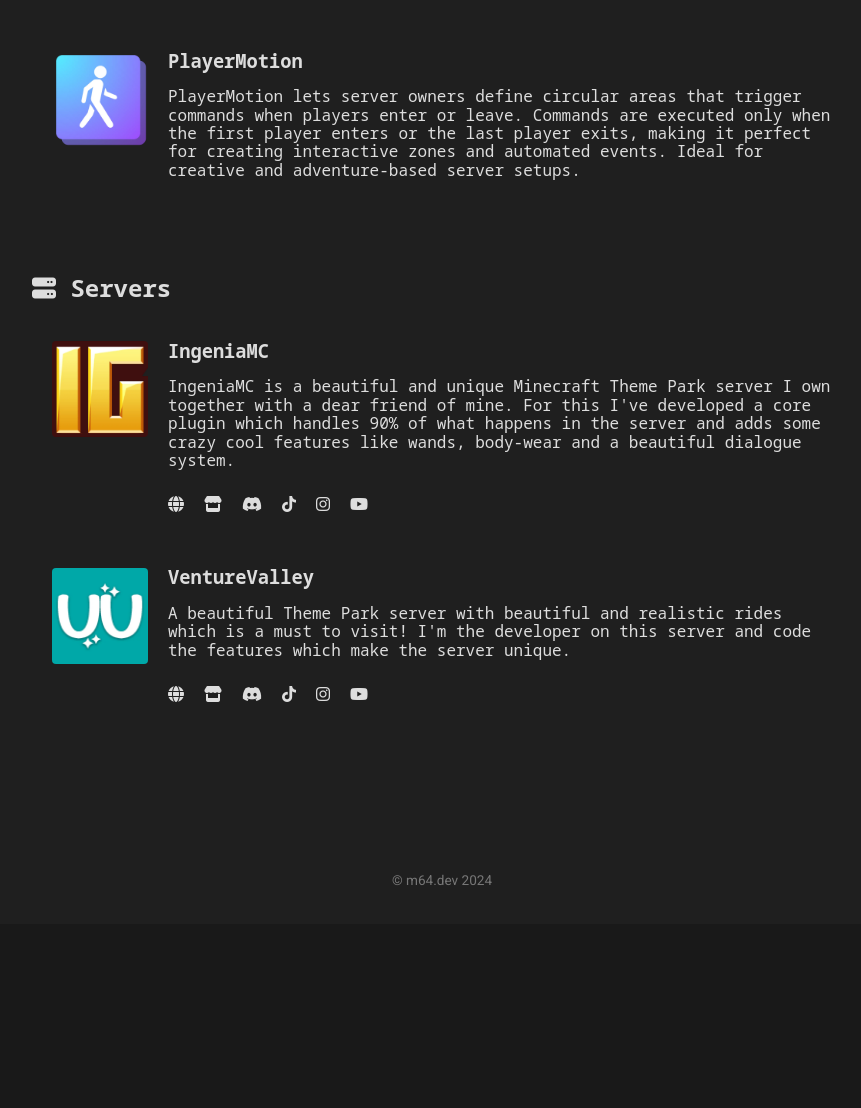
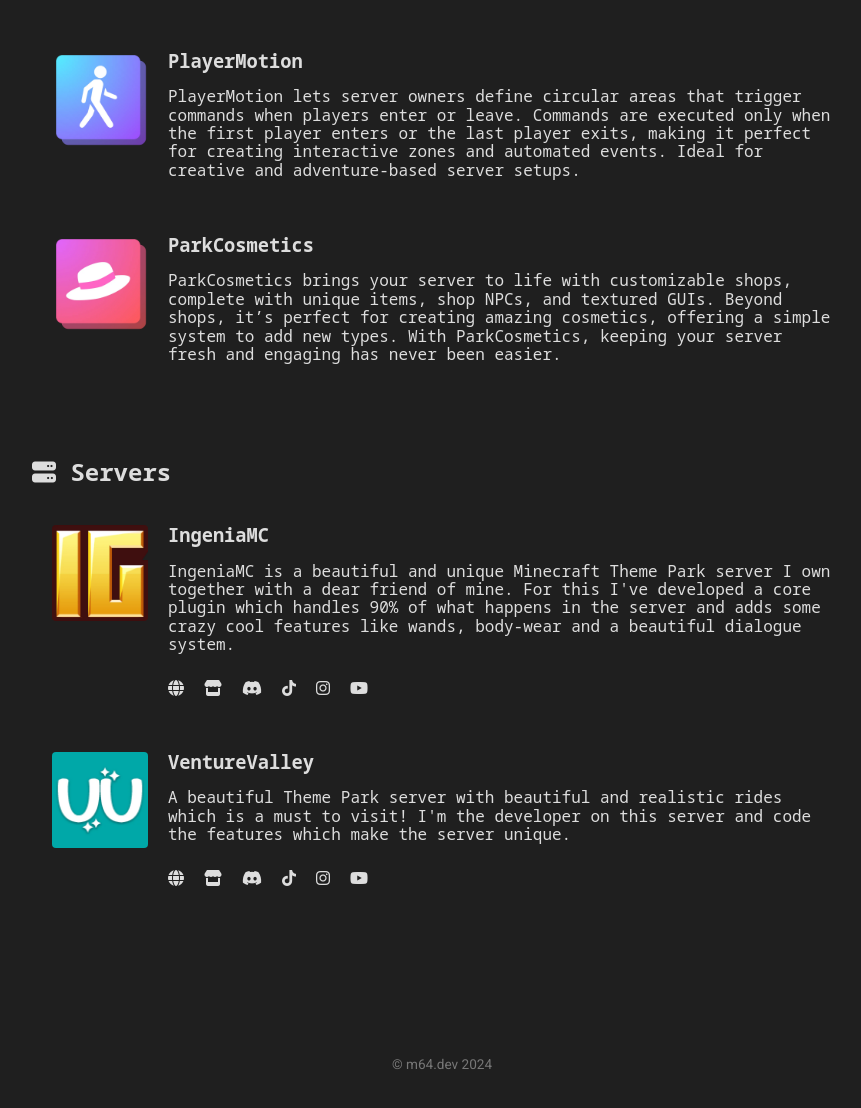
Before and after one commit to M64DiamondStar/M64Dev, a PHP site: page /projects in a window 1280 px wide. Shown: the part 1407-2515 px from the top of the page, without its empty margins (198-1059 px from the left). Before the commit the page ends 2293 px from the top, so only its background shows below. Run offline with PHP 8.4, Linux system fonts and the light colour scheme; some libraries are stand-ins or nearby versions.

Commit message:
Added ParkCosmetics commission

```diff
--- a/projects.php
+++ b/projects.php
@@ -186,6 +186,21 @@
                                     </p>
                             </div>
                         </section>
+
+                        <section class="project" id="parkcosmetics">
+                            <div>
+                                <picture>
+                                    <source type="image/webp" srcset="/assets/projects/parkcosmetics.webp">
+                                    <source type="image/jpg" srcset="/assets/projects/parkcosmetics.jpg">
+                                    <img class="project-icon" src="/assets/projects/parkcosmetics.jpg" alt="ParkCosmetics icon">
+                                </picture>
+                            </div>
+                            <div>
+                                <h3>ParkCosmetics</h3>
+                                    <p>ParkCosmetics brings your server to life with customizable shops, complete with unique items, shop NPCs, and textured GUIs. Beyond shops, it’s perfect for creating amazing cosmetics, offering a simple system to add new types. With ParkCosmetics, keeping your server fresh and engaging has never been easier.
+                                    </p>
+                            </div>
+                        </section>
                     </section>
 
 
```
Also changed, not shown: assets/projects/parkcosmetics.jpg (added), assets/projects/parkcosmetics.webp (added).
